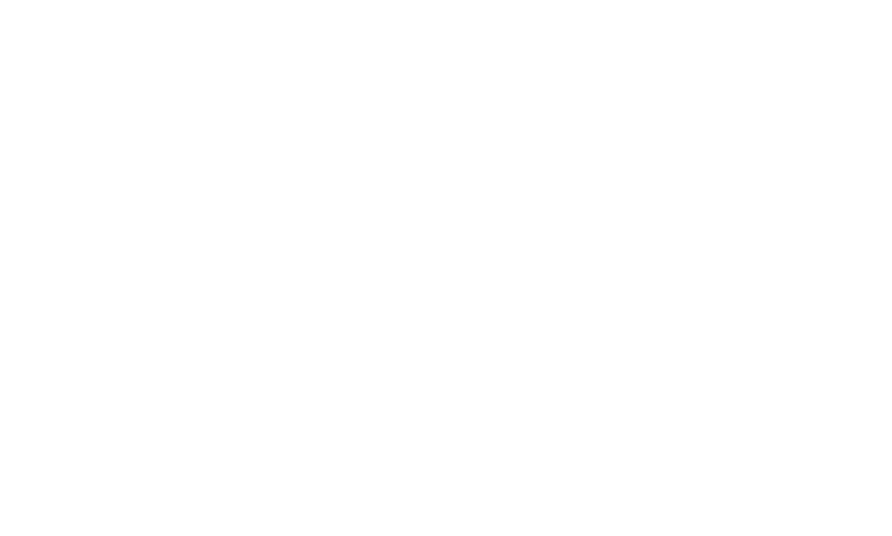
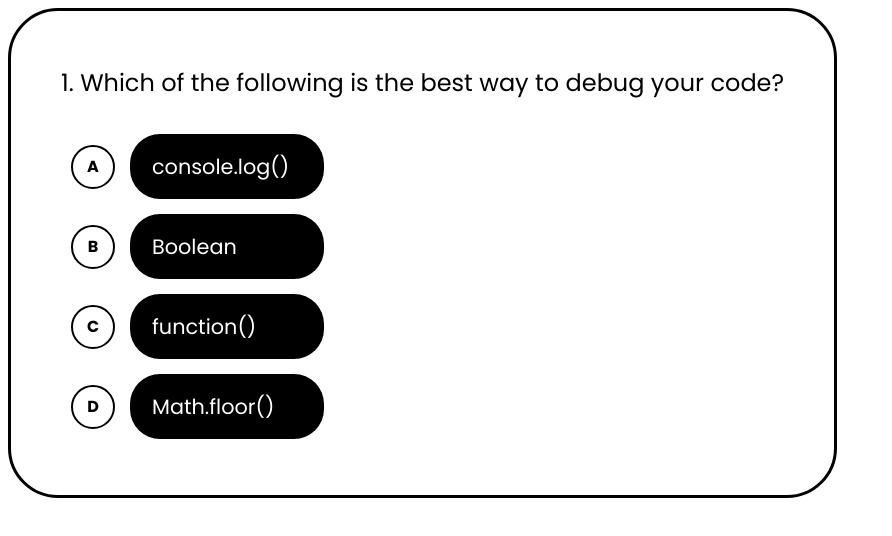
Before and after one commit to Rilwan0410/quizGame, a plain HTML site: page index.html in a window 1280 px wide. Shown: the whole page, without its empty margins (0-892 px from the left). Drawn offline with Linux system fonts and the light colour scheme.

Commit message:
style question box

```diff
--- a/index.html
+++ b/index.html
@@ -4,8 +4,37 @@
     <meta charset="UTF-8" />
     <meta name="viewport" content="width=device-width, initial-scale=1.0" />
     <title>Document</title>
-    <link rel="stylesheet" href="styles.css">
+    <link rel="stylesheet" href="styles.css" />
     <script src="script.js" defer></script>
   </head>
-  <body></body>
+  <body>
+    <div class="high-scores"></div>
+
+    <div class="questions">
+      <div class="question question-1">
+        <p class="question-text">
+         <span class="question-number">1.</span> Which of the following is the best way to debug your code?
+        </p>
+        <ul class="answers">
+          <div class="choice-container">
+            <span class="list-style">A</span>
+            <li class="choice">console.log()</li>
+          </div>
+          <div class="choice-container">
+            <span class="list-style">B</span>
+            <li class="choice">Boolean</li>
+          </div>
+          <div class="choice-container">
+            <span class="list-style">C</span>
+            <li class="choice">function()</li>
+          </div>
+          <div class="choice-container">
+            <span class="list-style">D</span>
+            <li class="choice">Math.floor()</li>
+          </div>
+        </ul>
+      </div>
+    </div>
+    <div class="timer"></div>
+  </body>
 </html>
--- a/styles.css
+++ b/styles.css
@@ -0,0 +1,69 @@
+@import url("https://fonts.googleapis.com/css2?family=Montserrat:wght@300;400;500;700;800&family=Poppins:wght@300;400;500;600;700&display=swap");
+
+body {
+  font-family: poppins;
+}
+
+
+.question{
+    border:3px solid black;
+    width:fit-content;
+    padding:30px 50px;
+    border-radius:50px;
+}
+.question-text {
+  font-weight: 400;
+  font-size: 1.5rem;
+}
+
+.answers {
+  display: flex;
+  flex-direction: column;
+  gap: 15px;
+  padding:10px
+}
+.choice-container {
+  display: flex;
+  align-items: center;
+  gap: 15px;
+}
+.choice {
+  font-size: 1.3rem;
+  list-style: none;
+  background: black;
+  color: white;
+  width: 150px;
+  padding: 15px 20px;
+  border-radius: 30px;
+  border: 2px solid transparent;
+  transition: 0.2s ease-in-out;
+}
+
+.list-style {
+  background: white;
+  font-weight: bold;
+  width: 40px;
+  height: 40px;
+  border-radius: 50%;
+  color: black;
+  display: flex;
+  justify-content: center;
+  align-items: center;
+  border: 2px solid black;
+  cursor: pointer;
+  transition: 0.2s ease-in-out;
+}
+
+.list-style:hover {
+  background: black;
+  color: white;
+  transform: scale(1.2);
+  /* border-color:white; */
+  box-shadow: inset 0 0 0 2px white;
+}
+
+.list-style:hover ~ li {
+  background: white;
+  color: black;
+  border: 2px solid black;
+}
```
